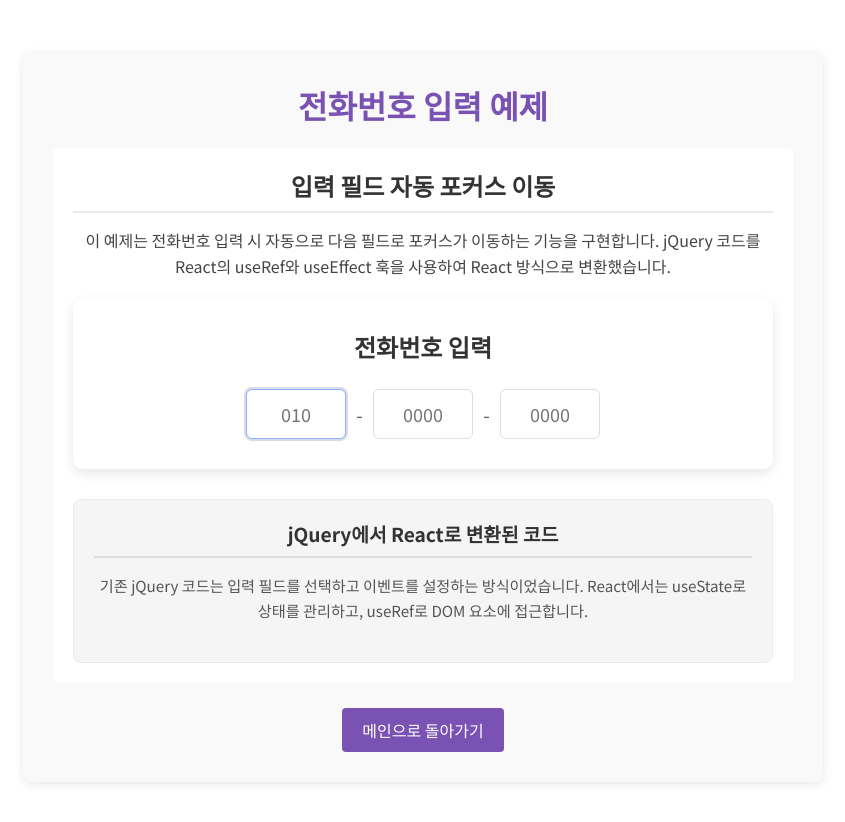
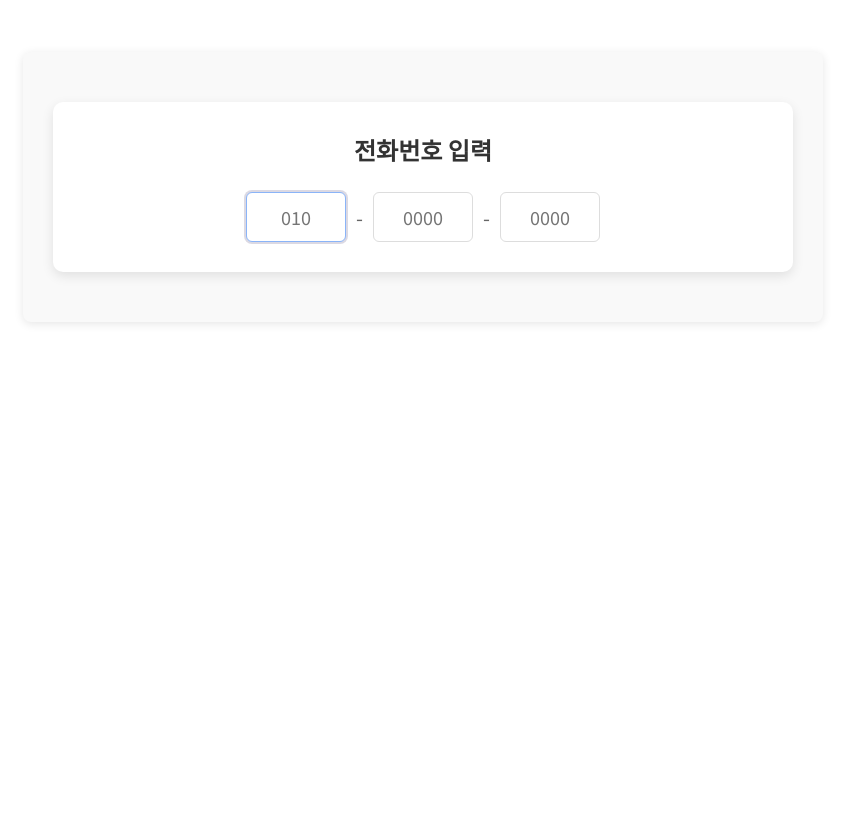
Before and after one commit to ctrlcccv/react-demo, a React (Vite) app: page /#/autofocus in a window 1280 px wide. Shown: the top 822 px of the page, without its empty margins (217-1062 px from the left). After the commit the page ends 800 px from the top, so only its background shows below. Built offline with nearby package versions, Linux system fonts and the light colour scheme.

Commit message:
전화번호 입력 폼만 유지하고 불필요한 코드 제거

```diff
--- a/src/examples/AutoFocus.jsx
+++ b/src/examples/AutoFocus.jsx
@@ -78,14 +78,6 @@ function AutoFocus() {
 
   return (
     <div className={styles.container}>
-      <h1 className={styles.title}>전화번호 입력 예제</h1>
-      <div className={styles.content}>
-        <h2 className={styles.sectionTitle}>입력 필드 자동 포커스 이동</h2>
-        <p className={styles.description}>
-          이 예제는 전화번호 입력 시 자동으로 다음 필드로 포커스가 이동하는 기능을 구현합니다.
-          jQuery 코드를 React의 useRef와 useEffect 훅을 사용하여 React 방식으로 변환했습니다.
-        </p>
-
       <div className={styles.phoneForm}>
         <h2>전화번호 입력</h2>
         <div className={styles.inputContainer}>
@@ -137,18 +129,6 @@ function AutoFocus() {
           </div>
         )}
       </div>
-
-        <div className={styles.codeBlock}>
-          <h3 className={styles.sectionTitle}>jQuery에서 React로 변환된 코드</h3>
-          <p className={styles.description}>
-            기존 jQuery 코드는 입력 필드를 선택하고 이벤트를 설정하는 방식이었습니다.
-            React에서는 useState로 상태를 관리하고, useRef로 DOM 요소에 접근합니다.
-          </p>
-        </div>
-      </div>
-      <div className={styles.navigation}>
-        <Link to="/" className={styles.navLink}>메인으로 돌아가기</Link>
-      </div>
     </div>
   );
 }
--- a/src/examples/AutoFocus.module.css
+++ b/src/examples/AutoFocus.module.css
@@ -8,35 +8,7 @@
   box-shadow: 0 2px 10px rgba(0, 0, 0, 0.1);
 }
 
-.title {
-  color: #7952b3;
-  font-size: 2em;
-  margin-bottom: 20px;
-  text-align: center;
-}
-
-.content {
-  padding: 20px;
-  background-color: white;
-  border-radius: 6px;
-  margin-bottom: 25px;
-}
-
-.sectionTitle {
-  color: #333;
-  font-size: 1.5em;
-  margin-bottom: 15px;
-  border-bottom: 2px solid #eaeaea;
-  padding-bottom: 8px;
-}
-
-.description {
-  line-height: 1.6;
-  color: #444;
-  margin-bottom: 20px;
-}
-
-/* 전화번호 입력 폼 스타일 - code.md의 CSS 스타일 반영 */
+/* 전화번호 입력 폼 스타일 */
 .phoneForm {
   display: flex;
   flex-direction: column;
@@ -91,44 +63,3 @@
   font-weight: 500;
   color: #333;
 }
-
-/* 코드 블록 스타일 */
-.codeBlock {
-  margin-top: 30px;
-  padding: 20px;
-  background-color: #f5f5f5;
-  border-radius: 8px;
-  border: 1px solid #eaeaea;
-  color: #444;
-}
-
-.codeBlock .sectionTitle {
-  margin-top: 0;
-  color: #333;
-  font-size: 1.2em;
-  border-bottom-color: #ddd;
-}
-
-.codeBlock .description {
-  font-size: 0.95em;
-  color: #555;
-}
-
-.navigation {
-  text-align: center;
-  margin-top: 25px;
-}
-
-.navLink {
-  display: inline-block;
-  padding: 10px 20px;
-  background-color: #7952b3;
-  color: white;
-  text-decoration: none;
-  border-radius: 4px;
-  transition: background-color 0.3s;
-}
-
-.navLink:hover {
-  background-color: #64459b;
-}
```
Lines whose indentation alone changed are shown as unchanged.
